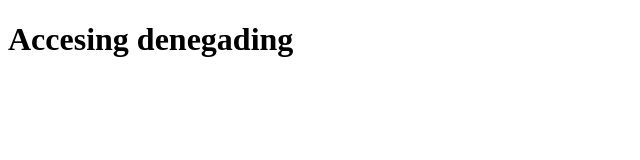
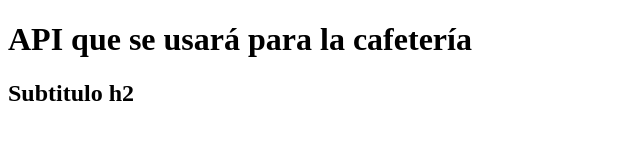
Before and after one commit to PabloGiron/CafeteriaAPI, a website: page public/index.html in a window 1280 px wide. Shown: the whole page, without its empty margins (0-640 px from the left). Drawn offline with Linux system fonts and the light colour scheme.

```diff
--- a/models/server.js
+++ b/models/server.js
@@ -25,7 +25,7 @@
 
     middleswares(){
         // CORS
-        this.app.use(cors())
+        this.app.use(cors());
         // Reading and parse of body
         this.app.use(express.json());
         // Directorio público
--- a/public/index.html
+++ b/public/index.html
@@ -7,6 +7,7 @@
     <title>Acceso denegado</title>
 </head>
 <body>
-    <h1>Accesing denegading</h1>
+    <h1>API que se usará para la cafetería</h1>
+    <h2>Subtitulo h2</h2>
 </body>
 </html>
```
Also changed, not shown: 1 other file.
